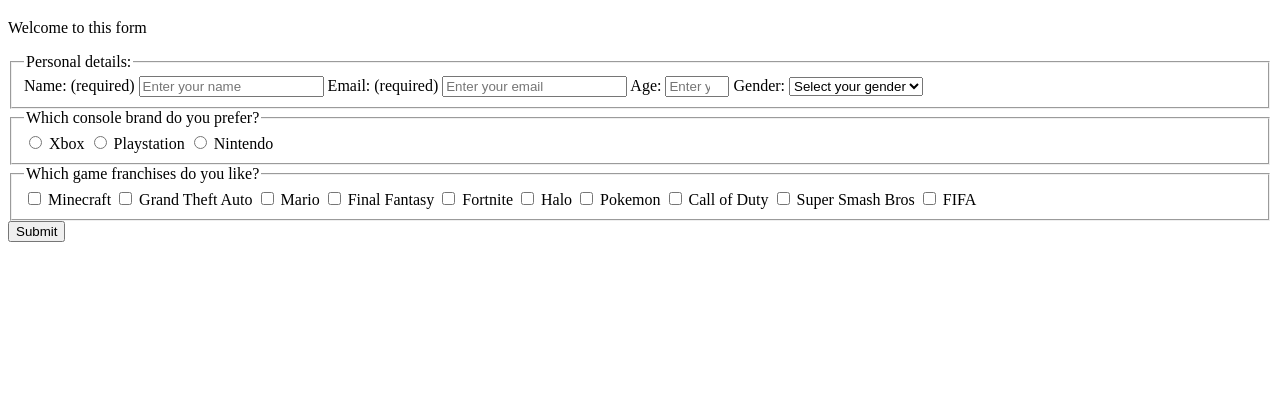
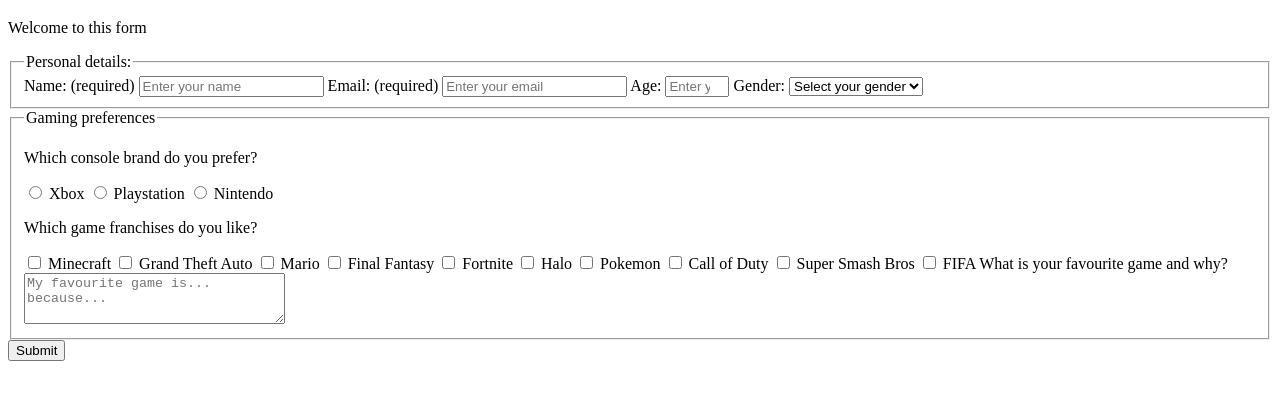
Before and after one commit to samalthom/survey-form, a plain HTML site: page survey-form/index.html in a window 1280 px wide. Shown: the part 61-460 px from the top of the page. Drawn offline with Linux system fonts and the light colour scheme.

Commit message:
Textarea

```diff
--- a/survey-form/index.html
+++ b/survey-form/index.html
@@ -6,10 +6,12 @@
     <link rel="stylesheet" href="styles.css" />
   </head>
   <body>
+
     <h1 id="title">Survey Form</h1>
     <p id="description">Welcome to this form</p>
 
     <form id="survey-form">
+
       <fieldset>
         <legend>Personal details:</legend>
         <label id="name-label" for="name">Name: (required) <input id="name" name="name" type="text" placeholder="Enter your name" required /></label>
@@ -26,14 +28,14 @@
       </fieldset>
 
       <fieldset>
-        <legend>Which console brand do you prefer?</legend>
+        <legend>Gaming preferences</legend>
+
+        <p id="question">Which console brand do you prefer?</p>
         <label for="xbox"><input value="1" id="xbox" type="radio" name="console-type" class="inline" /> Xbox</label>
         <label for="playstation"><input value="2" id="playstation" type="radio" name="console-type" class="inline" /> Playstation</label>
         <label for="nintendo"><input value="3" id="nintendo" type="radio" name="console-type" class="inline"  /> Nintendo</label>
-      </fieldset>
 
-      <fieldset>
-        <legend>Which game franchises do you like?</legend>
+        <p id="question">Which game franchises do you like?</p>
         <label for="minecraft"><input value="1" id="minecraft" type="checkbox" required name="minecraft" class="inline" /> Minecraft</label>
         <label for="grand-theft-auto"><input value="2" id="grand-theft-auto" type="checkbox" required name="grand-theft-auto" class="inline" /> Grand Theft Auto</label>
         <label for="mario"><input value="3" id="mario" type="checkbox" required name="mario" class="inline" /> Mario</label>
@@ -44,11 +46,14 @@
         <label for="call-of-duty"><input value="8" id="call-of-duty" type="checkbox" required name="call-of-duty" class="inline" /> Call of Duty</label>
         <label for="super-smash-bros"><input value="9" id="super-smash-bros" type="checkbox" required name="super-smash-bros" class="inline" /> Super Smash Bros</label>
         <label for="fifa"><input value="10" id="fifa" type="checkbox" required name="fifa" class="inline" /> FIFA</label>
+
+        <label for="favourite">What is your favourite game and why?
+          <textarea id="favourite" name="favourite" rows="3" cols="30" placeholder="My favourite game is... because..."></textarea>
+        </label>
       </fieldset>
 
         <input id="submit" type="submit" value="Submit" />
 
-
     </form>
   </body>
 </html>
```
